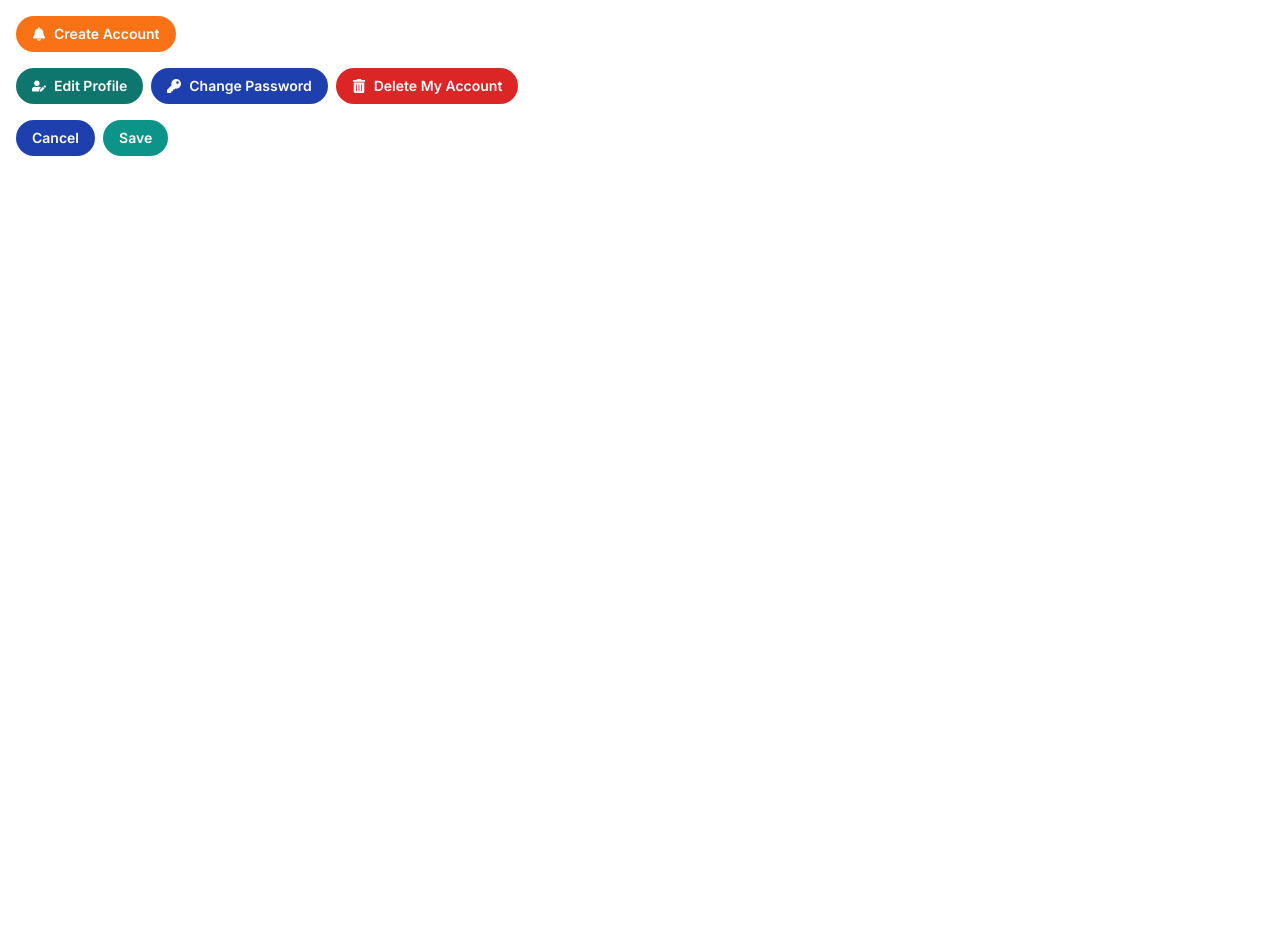
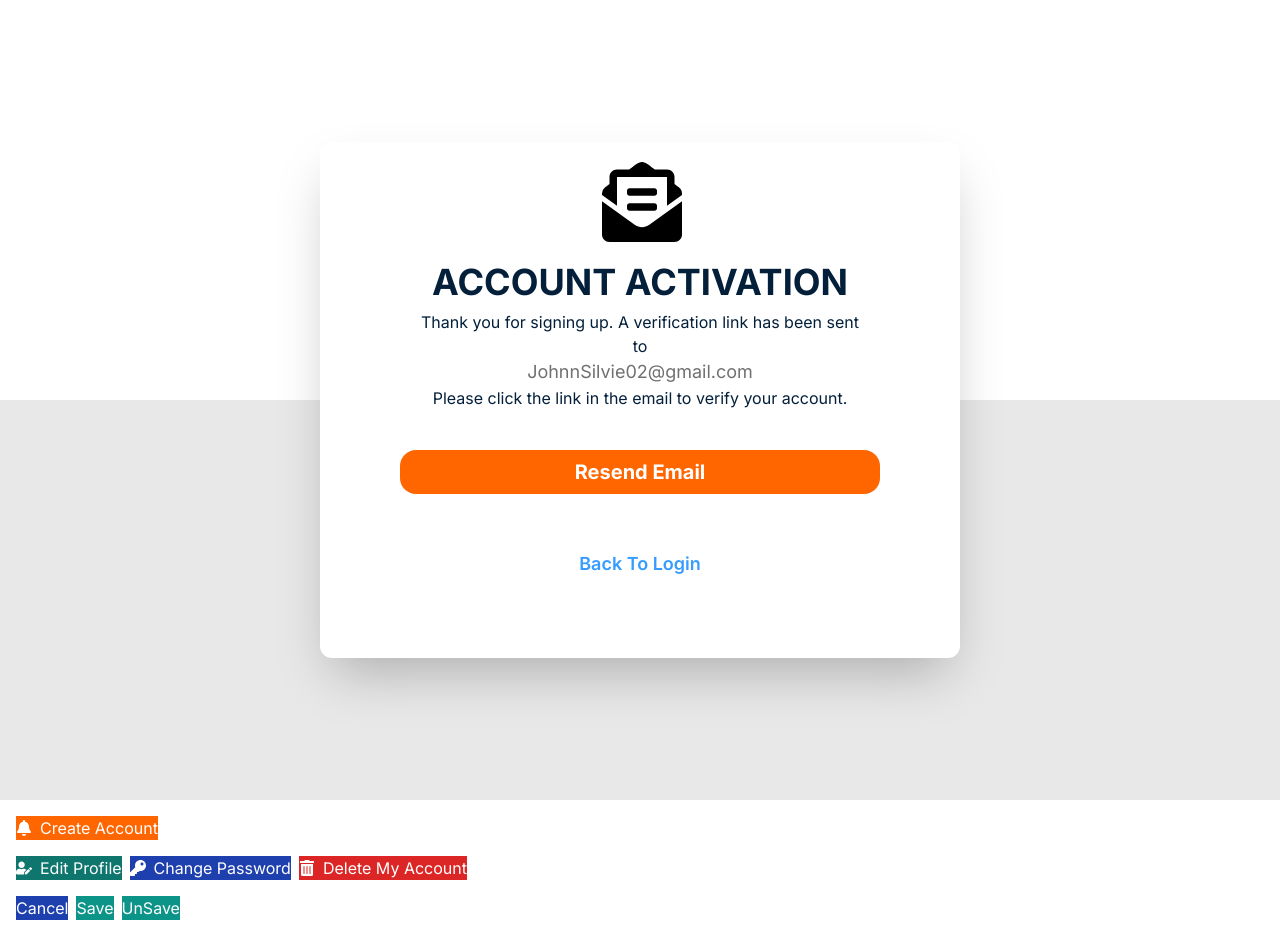
Before and after one commit to enayetsyl/AmplifyMeetingFE, a Next.js app: page / in a window 1280 px wide. Before the commit the page ends 800 px from the top, so only its background shows below. Built offline with nearby package versions, Linux system fonts and the light colour scheme.

Commit message:
account activation component done

```diff
--- a/src/app/page.jsx
+++ b/src/app/page.jsx
@@ -1,10 +1,15 @@
 import Button from "@/components/shared/button";
+import accountActivation from "@/components/authComponent/AccountActivation";
 import { FaUserEdit, FaKey, FaTrashAlt, FaBell } from 'react-icons/fa';
+import Abd from "@/components/authComponent/Abd";
+import AccountActivation from "@/components/authComponent/AccountActivation";
 
 export default function Home() {
   return (
    <main>
+    <AccountActivation/>
   <div className="p-4 space-y-4">
+
       <Button variant="primary" icon={<FaBell />}>Create Account</Button>
       <div className="flex space-x-2">
         <Button variant="secondary" icon={<FaUserEdit />}>Edit Profile</Button>
@@ -14,6 +19,7 @@ export default function Home() {
       <div className="flex space-x-2">
         <Button variant="default">Cancel</Button>
         <Button variant="save">Save</Button>
+        <Button variant="save">UnSave</Button>
       </div>
     </div>
    </main>
--- /dev/null
+++ b/src/components/authComponent/Abd.jsx
@@ -0,0 +1,9 @@
+import React from 'react'
+
+const Abd = () => {
+  return (
+    <div>Abd</div>
+  )
+}
+
+export default Abd
--- /dev/null
+++ b/src/components/authComponent/AccountActivation.jsx
@@ -0,0 +1,43 @@
+import React from 'react';
+import { FaEnvelopeOpenText } from 'react-icons/fa';
+import HeadingH1 from '../shared/HeadingH1';
+import ParagraphBlue2 from '../shared/ParagraphBlue2';
+import Button from '../shared/button';
+import BackToLogin from '../shared/BackToLogin';
+import HorizontalBackground from '../shared/HorizontalBackground';
+const AccountActivation = () => {
+  return (
+    <HorizontalBackground>
+      <div className="py-20">
+        <div className="max-w-[800px] mx-auto shadow-2xl px-10 lg:px-20 bg-white rounded-xl">
+          {/* icon div */}
+          <div className="flex justify-center items-center py-5">
+            ⁡⁢⁣⁢ {/* 𝗧𝗼𝗱𝗼- 𝗻𝗲𝗲𝗱 𝘁𝗼 𝗰𝗵𝗮𝗻𝗴𝗲 it */}⁡
+            <FaEnvelopeOpenText className="h-20 w-20 " />
+          </div>
+          {/* text div */}
+          <div className="px-3">
+            <HeadingH1 children="Account Activation" />
+            <ParagraphBlue2 children="Thank you for signing up. A verification link has been sent to" />
+            <p className="text-custom-gray-3  text-lg text-center">
+              JohnnSilvie02@gmail.com
+            </p>
+            <ParagraphBlue2 children="Please click the link in the email to verify your account. " />
+          </div>
+          <div className="pt-10 ">
+            <Button
+              children="Resend Email"
+              variant="primary"
+              className="py-2 rounded-2xl w-full font-bold text-xl"
+            />
+          </div>
+          <div className="pt-14 pb-20">
+            <BackToLogin />
+          </div>
+        </div>
+      </div>
+    </HorizontalBackground>
+  );
+};
+
+export default AccountActivation;
--- /dev/null
+++ b/src/components/shared/BackToLogin.jsx
@@ -0,0 +1,9 @@
+import React from 'react'
+
+const BackToLogin = () => {
+  return (
+    <p className='text-lg text-custom-light-blue-1 text-center font-semibold'>Back To Login</p>
+  )
+}
+
+export default BackToLogin
--- /dev/null
+++ b/src/components/shared/HeadingH1.jsx
@@ -0,0 +1,12 @@
+import React from 'react'
+
+const HeadingH1 = ({children}) => {
+  return (
+    <div
+    className='text-custom-dark-blue-2 text-4xl font-bold uppercase text-center pb-2
+    '
+    >{children}</div>
+  )
+}
+
+export default HeadingH1
--- /dev/null
+++ b/src/components/shared/HorizontalBackground.jsx
@@ -0,0 +1,15 @@
+
+const HorizontalBackground = ({children}) => {
+  return (
+
+    <div>
+        <div className='flex flex-col justify-center items-center w-full min-h-screen relative'>
+        <div className='flex-1 h-1/2 w-full bg-white'></div>
+        <div className='flex-1 h-1/2 w-full bg-custom-gray-1'></div>
+    </div>
+    <div className="top-1/2 left-1/2 -translate-x-1/2 -translate-y-1/2 absolute">{children}</div>
+    </div>
+  )
+}
+
+export default HorizontalBackground
--- /dev/null
+++ b/src/components/shared/ParagraphBlue2.jsx
@@ -0,0 +1,9 @@
+import React from 'react'
+
+const ParagraphBlue2 = ({children}) => {
+  return (
+    <p className='text-custom-dark-blue-2 text-base text-center'>{children}</p>
+  )
+}
+
+export default ParagraphBlue2
--- a/src/components/shared/button.jsx
+++ b/src/components/shared/button.jsx
@@ -3,9 +3,9 @@
 import React from 'react';
 
 const Button = ({ children, type = 'button', variant = 'default', onClick = () => {}, icon, className = '', ...props }) => {
-  const baseStyles = 'rounded-full text-sm font-semibold py-2 px-4 flex items-center justify-center';
+  const baseStyles = 'flex items-center justify-center';
   const variantStyles = {
-    primary: 'bg-orange-500 hover:bg-orange-600 text-white',
+    primary: 'bg-custom-orange-1 hover:bg-custom-orange-2 text-white',
     secondary: 'bg-teal-700 hover:bg-teal-800 text-white',
     danger: 'bg-red-600 hover:bg-red-700 text-white',
     default: 'bg-blue-800 hover:bg-blue-900 text-white',
```
